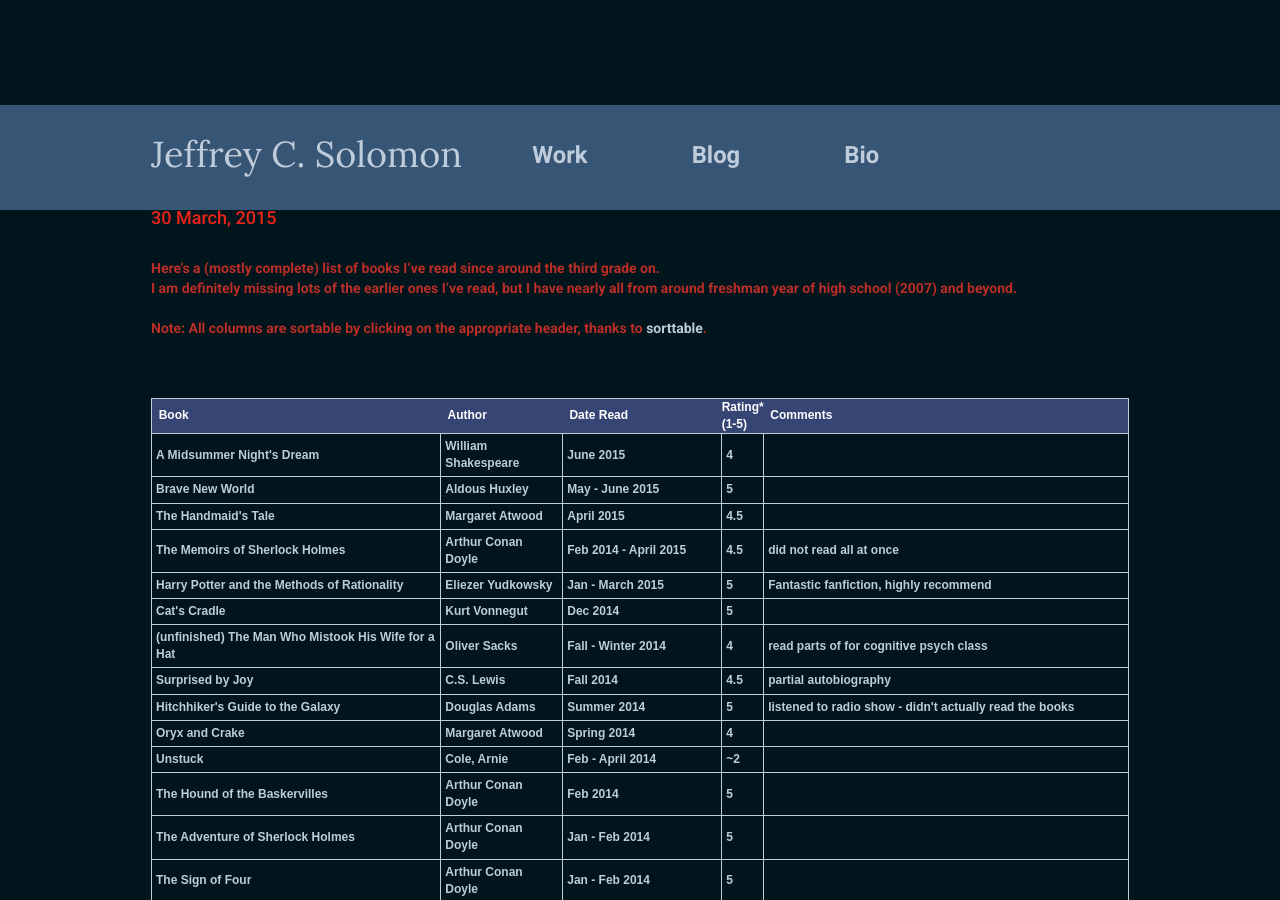
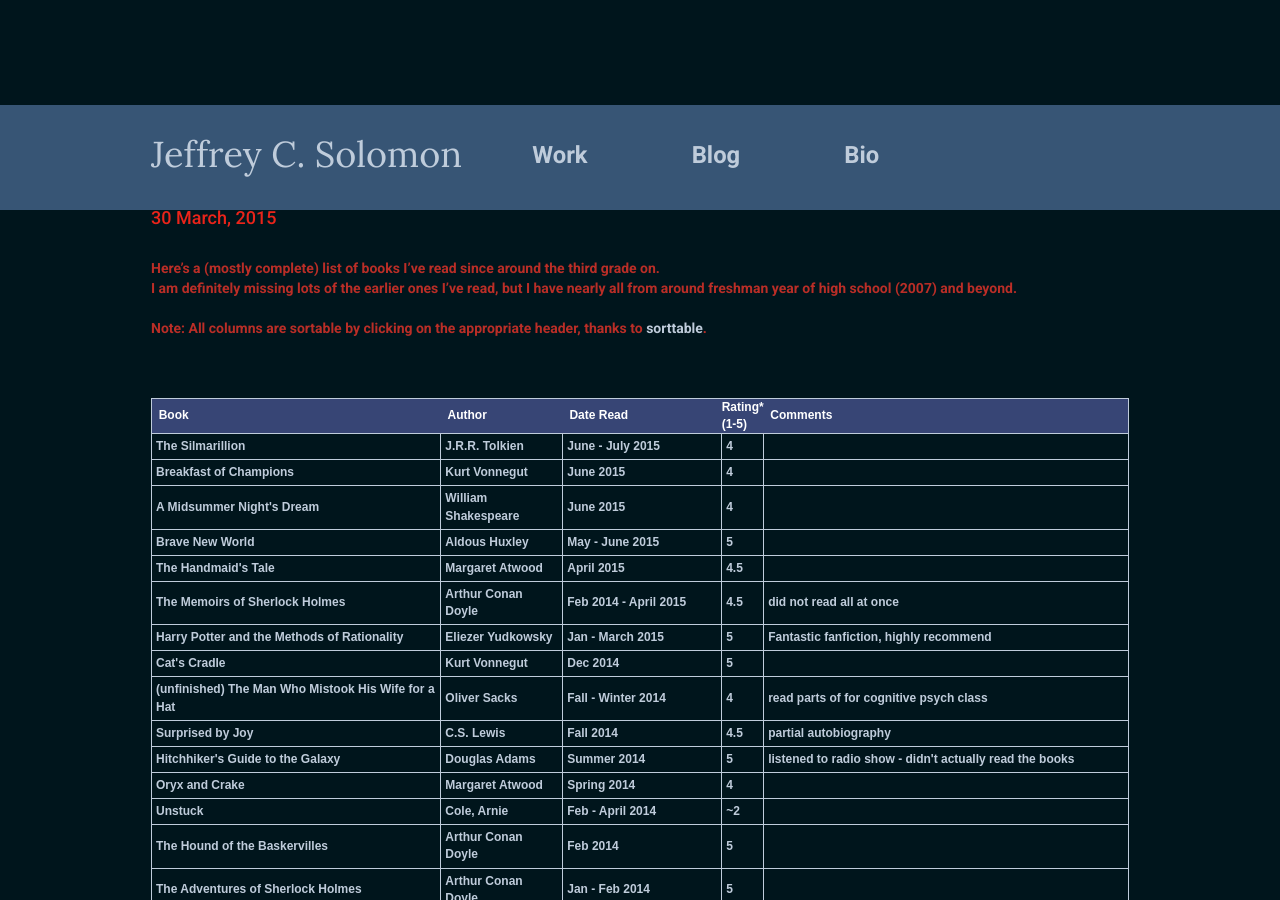
Before and after one commit to JeffSolo/jeffsolo.github.com, a Jekyll site: the page built from _posts/2015-03-30-books.md, in a window 1280 px wide and 900 px high. Built offline with Jekyll 4.4.1, drawn with Linux system fonts in a browser that asks for light colours; nearby versions of some CDN libraries; Markdown is read by kramdown in place of the engine named in the settings.

Commit message:
added to books table

```diff
--- a/_includes/books.html
+++ b/_includes/books.html
@@ -19,6 +19,8 @@
 }
 </style><table class="tableizer-table sortable">
 <tr class="tableizer-firstrow fingerpointer"><th>&nbsp;&nbsp;Book</th><th>&nbsp;&nbsp;Author</th><th>&nbsp;&nbsp;Date Read</th><th>Rating* <br>(1-5)</th><th>&nbsp;&nbsp;Comments</th></tr>
+ <tr><td>The Silmarillion</td><td>J.R.R. Tolkien</td><td sorttable_customkey="-4">June - July 2015</td><td>4</td><td>&nbsp;</td></tr>
+ <tr><td>Breakfast of Champions</td><td>Kurt Vonnegut</td><td sorttable_customkey="-3">June 2015</td><td>4</td><td>&nbsp;</td></tr>
  <tr><td>A Midsummer Night's Dream</td><td>William Shakespeare</td><td sorttable_customkey="-2">June 2015</td><td>4</td><td>&nbsp;</td></tr>
  <tr><td>Brave New World</td><td>Aldous Huxley</td><td sorttable_customkey="-1">May - June 2015</td><td>5</td><td>&nbsp;</td></tr>
  <tr><td>The Handmaid's Tale</td><td>Margaret Atwood</td><td sorttable_customkey="0">April 2015</td><td>4.5</td><td>&nbsp;</td></tr>
@@ -33,7 +35,7 @@
 
  <tr><td>Unstuck</td><td>Cole, Arnie</td><td sorttable_customkey="8">Feb - April 2014</td><td>~2</td><td></td></tr>
  <tr><td>The Hound of the Baskervilles</td><td>Arthur Conan Doyle</td><td sorttable_customkey="9">Feb 2014</td><td>5</td><td>&nbsp;</td></tr>
- <tr><td>The Adventure of Sherlock Holmes</td><td>Arthur Conan Doyle</td><td sorttable_customkey="10">Jan - Feb 2014</td><td>5</td><td>&nbsp;</td></tr>
+ <tr><td>The Adventures of Sherlock Holmes</td><td>Arthur Conan Doyle</td><td sorttable_customkey="10">Jan - Feb 2014</td><td>5</td><td>&nbsp;</td></tr>
  <tr><td>The Sign of Four</td><td>Arthur Conan Doyle</td><td sorttable_customkey="11">Jan - Feb 2014</td><td>5</td><td>&nbsp;</td></tr>
  <tr><td>A Study in Scarlet</td><td>Arthur Conan Doyle</td><td sorttable_customkey="12">Jan 2014</td><td>5</td><td>&nbsp;</td></tr>
  <tr><td>Bad Christian, Great Savior</td><td>Matt Carter</td><td sorttable_customkey="13">Jan 2014</td><td>4.5</td><td>written by guys from one of my favorite bands, Emery</td></tr>
```
Also changed, not shown: _posts/2015-07-7.md (added, +30 -0 lines), 1 other file.
